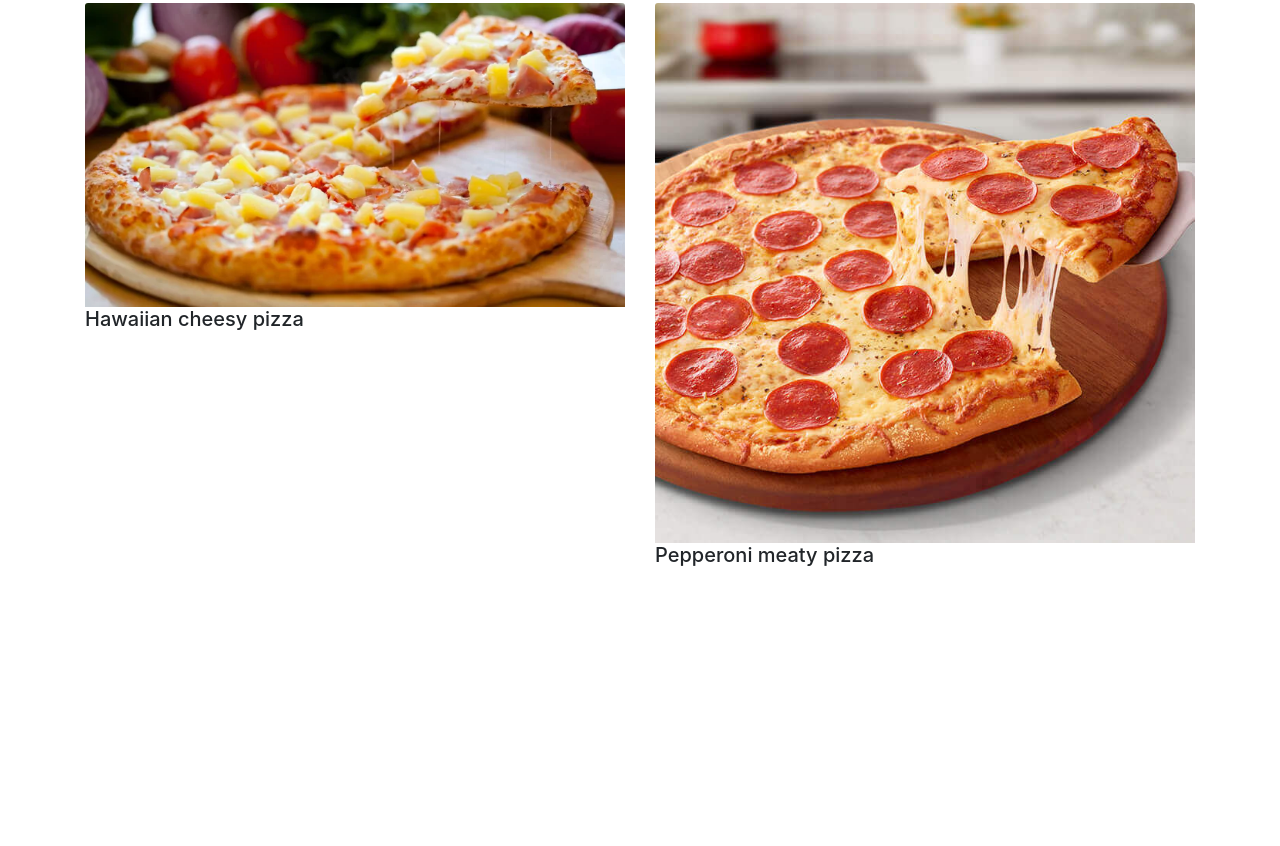
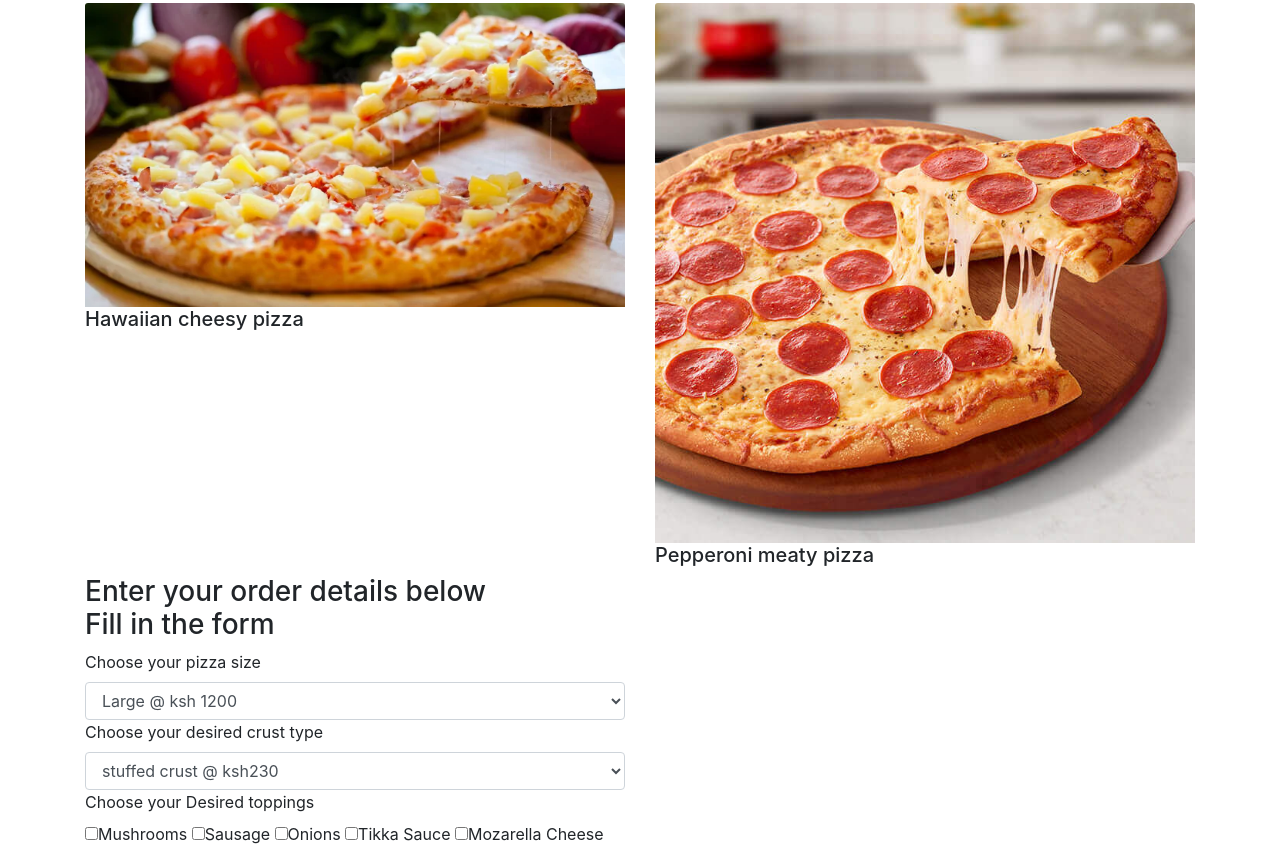
Before and after one commit to coder-mylles/assign4, a plain HTML site: page index.html in a window 1280 px wide. Shown: the part 564-1410 px from the top of the page. Before the commit the page ends 1139 px from the top, so only its background shows below. Drawn offline with nearby package versions, Linux system fonts and the light colour scheme; a web font is replaced by a local one.

Commit message:
add various toppings for the pizza

```diff
--- a/index.html
+++ b/index.html
@@ -58,3 +58,26 @@
                 </div>
             </div>
         </div>
+        <div class="order row">
+            <div class="col-md-6">
+                <h3>Enter your order details below <br>
+                    Fill in the form </h3>
+                <form action="" id="pizzainfo">
+                    <label for="">Choose your pizza size</label>
+                    <select class="form-control" name="size" id="size">
+                        <option value="1200">Large @ ksh 1200</option>
+                        <option value="900">Medium @ ksh 900</option>
+                        <option value="600">Small @ ksh 600</option>
+                    </select>
+                    <label for="">Choose your desired crust type</label>
+                    <select class="form-control" name="" id="crust">
+                        <option value="230" name="crust">stuffed crust @ ksh230
+                        <option value="250" name="crust">Crispy @ ksh 250
+                        <option value="300" name="crust">Glutten free @ ksh 300
+                    </select>
+                    <label for="">Choose your Desired toppings</label> <br>
+                    <input value="150" type="checkbox" id="toppingone">Mushrooms
+                    <input value="150" type="checkbox" id="toppingone">Sausage
+                    <input value="150" type="checkbox" id="toppingone">Onions
+                    <input value="150" type="checkbox" id="toppingone">Tikka Sauce
+                    <input value="150" type="checkbox" id="toppingone">Mozarella Cheese
```
